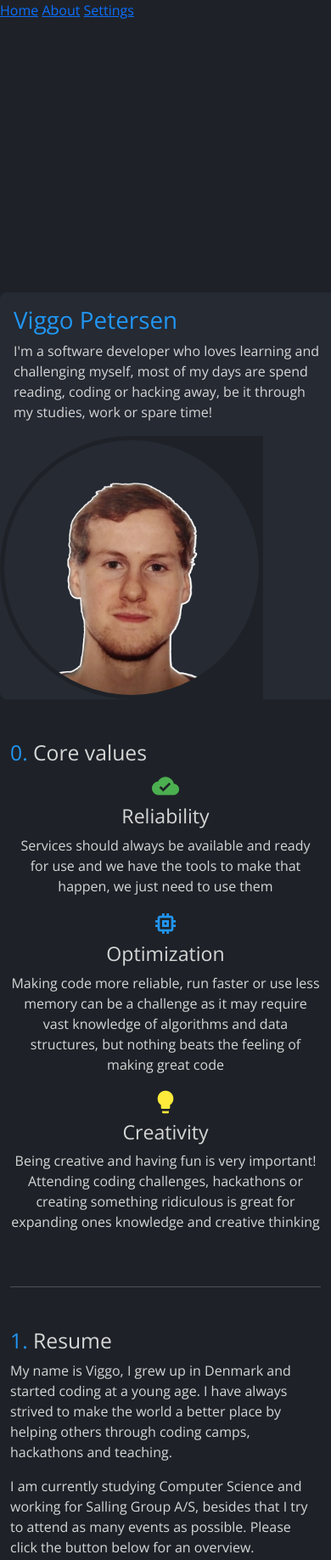
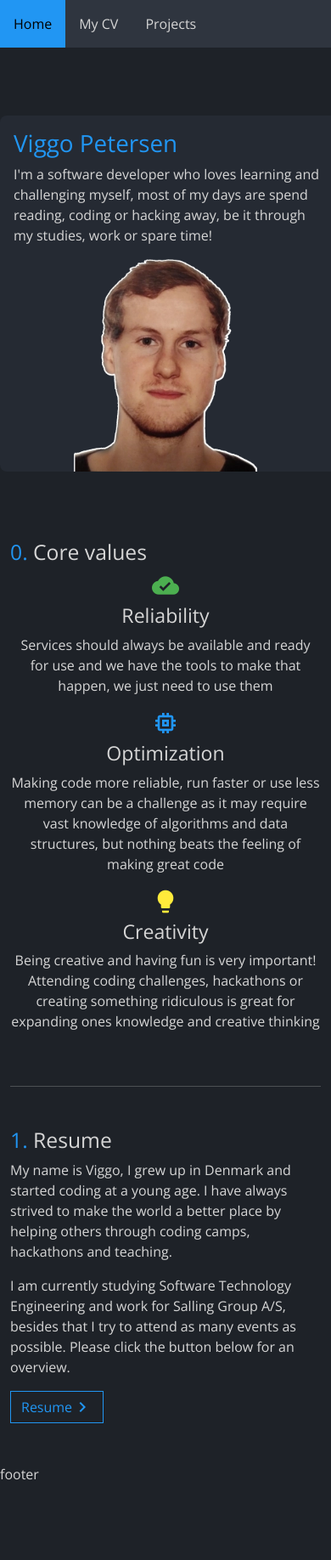
Before and after one commit to jhviggo/resume-website-svelte, a Svelte app: page / in a window 390 px wide. Shown: the top 1836 px of the page at 85% size. After the commit the page ends 1747 px from the top, so only its background shows below. Built offline with nearby package versions, Linux system fonts and the light colour scheme.

Commit message:
Add navigation menu

```diff
--- a/src/app.html
+++ b/src/app.html
@@ -6,7 +6,7 @@
 		<title>Viggo Petersen - Software Engineer</title>
 		<link rel="icon" href="%svelte.assets%/favicon.ico" />
 		<link href="https://cdn.jsdelivr.net/npm/bootstrap@5.0.2/dist/css/bootstrap.min.css" rel="stylesheet" integrity="sha384-EVSTQN3/azprG1Anm3QDgpJLIm9Nao0Yz1ztcQTwFspd3yD65VohhpuuCOmLASjC" crossorigin="anonymous">
-		<link href="https://fonts.googleapis.com/css2?family=Open+Sans:wght@300;400&display=swap" rel="stylesheet">
+		<link defer href="https://fonts.googleapis.com/css2?family=Open+Sans:wght@300;400&display=swap" rel="stylesheet">
 		<link defer href="https://fonts.googleapis.com/css2?family=Material+Icons" rel="stylesheet">
 		<meta name="viewport" content="width=device-width, initial-scale=1" />
 		%svelte.head%
--- a/src/components/frontPage.svelte
+++ b/src/components/frontPage.svelte
@@ -1,46 +1,61 @@
 <script>
-  import Panel from './panel.svelte';
+import { each } from 'svelte/internal';
+
   import Icon from './icon.svelte';
   import IndexHeadline from './indexHeadline.svelte';
+
+  const intro = {
+    headline: 'Viggo Petersen',
+    description: 'I\'m a software developer who loves learning and challenging myself, most of my days are spend reading, coding or hacking away, be it through my studies, work or spare time!',
+    portrait: '/images/headshot_outline.webp',
+    portraitAlt: 'Portrait'
+  };
+
+  const coreValues = [
+    {
+      icon: 'cloud_done',
+      color: 'green',
+      title: 'Reliability',
+      text: 'Services should always be available and ready for use and we have the tools to make that happen, we just need to use them'
+    },
+    {
+      icon: 'memory',
+      color: 'blue',
+      title: 'Optimization',
+      text: 'Making code more reliable, run faster or use less memory can be a challenge as it may require vast knowledge of algorithms and data structures, but nothing beats the feeling of making great code'
+    },
+    {
+      icon: 'lightbulb',
+      color: 'yellow',
+      title: 'Creativity',
+      text: 'Being creative and having fun is very important! Attending coding challenges, hackathons or creating something ridiculous is great for expanding ones knowledge and creative thinking'
+    },
+  ];
 </script>
 
 <div class="container mb-5">
-  <div class="row mb-5 pb-5 intro">
-    <div class="col col-md-7 col-lg-5 headline-container">
-      <h1 class="headline">Viggo Petersen</h1>
-      <p>I'm a software developer who loves learning and challenging myself, most of my days are spend reading, coding or hacking away, be it through my studies, work or spare time!</p>
+  <div class="row pb-5 intro">
+    <div class="col col-md-6 col-lg-5 headline-container">
+      <h1 class="headline">{intro.headline}</h1>
+      <p>{intro.description}</p>
     </div>
-    <div class="col-auto p-0 portrait-container">
+    <div class="col col-md-auto p-0 portrait-container">
       <div class="portrait-frame">
-        <img class="portrait" src="/images/headshot_outline.webp" alt="Portrait" />
+        <img class="portrait" src={intro.portrait} alt={intro.portraitAlt} />
       </div>
     </div>
   </div>
 
   <IndexHeadline i={0} title="Core values">
+    {#each coreValues as value}
       <div class="col-12 col-md-4 core-values">
         <div class="index-panel">
-        <Icon colorClass="green">cloud_done</Icon>
-        <h3>Reliability</h3>
+          <Icon colorClass={value.color}>{value.icon}</Icon>
+          <h3>{value.title}</h3>
         </div>
-      <p>Services should always be available and ready for use and we have the tools to make that happen, we just need to use them</p>
+        <p>{value.text}</p>
       </div>
-
-    <div class="col-12 col-md-4 core-values">
-      <div class="index-panel">
-        <Icon colorClass="blue">memory</Icon>
-        <h3>Optimization</h3>
-      </div>
-      <p>Making code more reliable, run faster or use less memory can be a challenge as it may require vast knowledge of algorithms and data structures, but nothing beats the feeling of making great code</p>
-    </div>
-
-    <div class="col-12 col-md-4 core-values">
-      <div class="index-panel">
-        <Icon colorClass="yellow">lightbulb</Icon>
-        <h3>Creativity</h3>
-      </div>
-      <p>Being creative and having fun is very important! Attending coding challenges, hackathons or creating something ridiculous is great for expanding ones knowledge and creative thinking</p>
-    </div>
+    {/each}
   </IndexHeadline>
 
   <hr class="mb-5 mt-5">
@@ -48,7 +63,7 @@
   <IndexHeadline i={1} title="Resume">
     <div class="col-12 col-md-7 col-lg-5">
       <p>My name is Viggo, I grew up in Denmark and started coding at a young age. I have always strived to make the world a better place by helping others through coding camps, hackathons and teaching.</p>
-      <p>I am currently studying Computer Science and working for Salling Group A/S, besides that I try to attend as many events as possible. Please click the button below for an overview.</p>
+      <p>I am currently studying Software Technology Engineering and work for Salling Group A/S, besides that I try to attend as many events as possible. Please click the button below for an overview.</p>
       <a class="btn btn-icon btn-outline-primary" href="/cv" role="button">Resume <i class="material-icons">chevron_right</i></a>
     </div>
   </IndexHeadline>
@@ -56,12 +71,13 @@
 
 <style lang="scss">
   .intro {
-    margin-top: 20rem;
+    margin-top: 5rem;
+    margin-bottom: 5rem;
     background-color: $light-background;
     display: flex;
     justify-content: space-between;
     padding-bottom: 0 !important;
-    border-radius: 8px 0 0 8px;
+    border-radius: $radius 0 0 $radius;
   }
 
   .headline-container {
@@ -71,8 +87,10 @@
 
   .headline {
     color: $blue;
+    min-width: 225px;
   }
 
+  @media (min-width: $md) {
     .portrait-container {
       background-color: $background;
       border-radius: 50% 0 0 50%;
@@ -85,9 +103,14 @@
       overflow: hidden;
       background-color: $light-background;
       border-radius: 50%;
+      justify-content: center;
+      align-items: end;
+    }
+  }
+
+  .portrait-frame {
     display: flex;
     justify-content: center;
-    align-items: end;
   }
 
   .portrait {
--- /dev/null
+++ b/src/components/navigationBar.svelte
@@ -0,0 +1,45 @@
+<script>
+const links = [
+  {
+    name: 'Home',
+    to: '/'
+  },
+  {
+    name: 'My CV',
+    to: '/cv'
+  },
+  {
+    name: 'Projects',
+    to: '/projects'
+  }
+];
+</script>
+
+<nav>
+  <div class="container">
+    <div class="row">
+      {#each links as link}
+        <a class="col-auto p-3" href={link.to}>
+          {link.name}
+        </a>
+      {/each}
+    </div>
+  </div>
+</nav>
+
+<style lang="scss">
+nav {
+  background-color: $lighter-background;
+}
+
+a {
+  color: $text;
+  text-decoration: none;
+  cursor: pointer;
+
+  &:not(.logo):hover {
+    background-color: $blue;
+    color: black;
+  }
+}
+</style>
--- a/src/routes/__layout.svelte
+++ b/src/routes/__layout.svelte
@@ -1,11 +1,8 @@
 <script>
+	import NavigationBar from "../components/navigationBar.svelte";
 </script>
 
-<nav>
-	<a href="/">Home</a>
-	<a href="/about">About</a>
-	<a href="/settings">Settings</a>
-</nav>
+<NavigationBar />
 
 <slot></slot>
 
--- a/static/styles/variables.scss
+++ b/static/styles/variables.scss
@@ -6,6 +6,7 @@ $xl: 1200px;
 
 /* other */
 $gap: 15px;
+$radius: 8px;
 
 /* color areas */
 $background: #1e2228;
```
Lines whose indentation alone changed are shown as unchanged.
